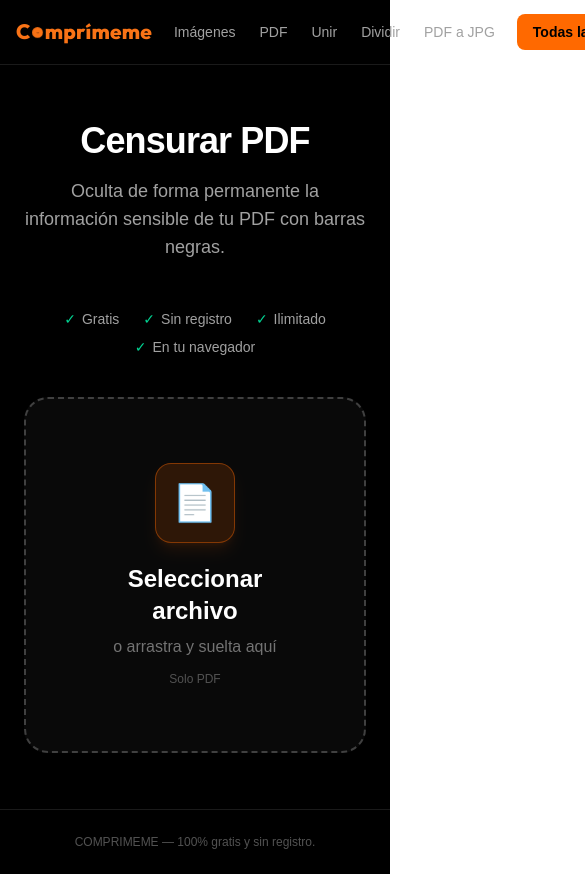
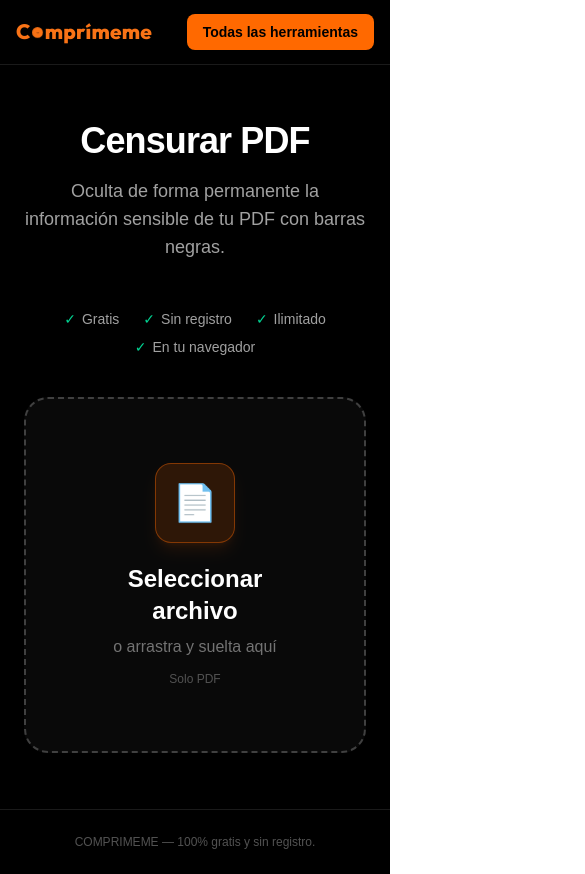
Before and after one commit to dereckbardi/compresor-universal, a Next.js app: page /censurar-pdf in a window 390 px wide. Shown: the top 874 px of the page, 585 px wide, since content can reach past the window. Built offline with nearby package versions, Linux system fonts and the light colour scheme.

Commit message:
fix: desbordamiento horizontal en movil (web partida) + nav deslizable en header

```diff
--- a/src/app/globals.css
+++ b/src/app/globals.css
@@ -1,4 +1,11 @@
 @import "tailwindcss";
+
+/* Evita desbordamiento horizontal en móvil (web "partida": mitad oscura, mitad blanca) */
+html,
+body {
+  overflow-x: hidden;
+  max-width: 100%;
+}
 
 :root {
   --background: #ffffff;
@@ -90,6 +97,16 @@ body {
   background: #0a0a0a;
 }
 
+/* Ocultar barra de scroll para contenedores scrollables (ej. nav del header en móvil) */
+.no-scrollbar {
+  scrollbar-width: none;
+  -ms-overflow-style: none;
+}
+
+.no-scrollbar::-webkit-scrollbar {
+  display: none;
+}
+
 /* Ocultar barra de scroll en visores de PDF y previews */
 iframe,
 .pdf-scroll,
--- a/src/app/tools/page.tsx
+++ b/src/app/tools/page.tsx
@@ -40,7 +40,7 @@ export default function ToolsPage() {
   const hasResults = filteredTools.length > 0;
 
   return (
-    <main className="min-h-screen bg-black text-white antialiased selection:bg-orange-500/30">
+    <main className="min-h-screen bg-black text-white antialiased selection:bg-orange-500/30 overflow-x-clip">
       {/* Header */}
       <header className="border-b border-white/10">
         <div className="max-w-6xl mx-auto px-6 h-16 flex items-center justify-between">
--- a/src/components/CompressorApp.tsx
+++ b/src/components/CompressorApp.tsx
@@ -449,7 +449,7 @@ function HomeContent({ initialMode }: { initialMode?: Mode }) {
               )}
               {/* Añadir rango */}
               <div className="bg-white/5 rounded-xl p-3 space-y-2">
-                <div className="flex items-center gap-2">
+                <div className="flex flex-wrap items-center gap-2">
                   <label className="text-xs text-neutral-500">De la página</label>
                   <input
                     type="number"
@@ -1014,7 +1014,7 @@ function HomeContent({ initialMode }: { initialMode?: Mode }) {
   };
 
   return (
-    <main className="min-h-screen bg-black text-white antialiased selection:bg-orange-500/30">
+    <main className="min-h-screen bg-black text-white antialiased selection:bg-orange-500/30 overflow-x-clip">
       <Suspense fallback={null}>
         <ToolParamSync onFound={setMode} />
       </Suspense>
@@ -1024,7 +1024,8 @@ function HomeContent({ initialMode }: { initialMode?: Mode }) {
           <div className="flex items-center gap-2 shrink-0">
             <Logo size={1.3} />
           </div>
-          <nav className="flex items-center gap-1 text-sm flex-1 justify-center">
+          <nav className="flex items-center text-sm flex-1 min-w-0 overflow-x-auto no-scrollbar">
+            <div className="flex items-center gap-1 mx-auto">
               {NAV.map((n) => (
                 <button
                   key={n.id}
@@ -1034,6 +1035,7 @@ function HomeContent({ initialMode }: { initialMode?: Mode }) {
                   {n.label}
                 </button>
               ))}
+            </div>
           </nav>
           <Link href="/tools" className="btn-shine shrink-0 px-4 py-2 rounded-lg bg-orange-500 hover:bg-orange-400 text-black font-semibold text-sm transition whitespace-nowrap">
             Todas las herramientas
@@ -1085,7 +1087,7 @@ function HomeContent({ initialMode }: { initialMode?: Mode }) {
                 initial={{ opacity: 0, scale: 0.9 }}
                 animate={{ opacity: 1, scale: 1 }}
                 transition={{ duration: 0.4, delay: 0.15 }}
-                className="flex justify-center gap-3 mt-6"
+                className="flex flex-wrap justify-center gap-3 mt-6"
               >
                 {(mode === "image"
                   ? [{ f: "JPG", c: "text-blue-400 border-blue-500/40" }, { f: "PNG", c: "text-emerald-400 border-emerald-500/40" }, { f: "WebP", c: "text-orange-400 border-orange-500/40" }, { f: "GIF", c: "text-purple-400 border-purple-500/40" }]
--- a/src/components/PdfRedactEditor.tsx
+++ b/src/components/PdfRedactEditor.tsx
@@ -151,7 +151,7 @@ export default function PdfRedactEditor({ file, onRects }: Props) {
 
 
   return (
-    <div className="w-full flex gap-4">
+    <div className="w-full flex flex-col lg:flex-row gap-4">
       {/* Barra lateral de miniaturas */}
       <div className="pdf-scroll w-20 shrink-0 max-h-[75vh] overflow-y-auto space-y-2 rounded-xl border border-white/10 bg-neutral-900/60 p-2">
         {pages.map((pg, i) => (
@@ -264,7 +264,7 @@ export default function PdfRedactEditor({ file, onRects }: Props) {
       </div>
 
       {/* Panel de censura */}
-      <div className="w-56 shrink-0 space-y-3">
+      <div className="w-full lg:w-56 lg:shrink-0 space-y-3">
         <div>
           <label className="text-sm text-neutral-400 block mb-2">Buscar texto</label>
           <input
--- a/src/components/ResultScreen.tsx
+++ b/src/components/ResultScreen.tsx
@@ -138,10 +138,10 @@ export default function ResultScreen({ mode, results, onDownloadAll, onDownloadO
       )}
 
       {/* Fila de acciones */}
-      <div className="flex items-center justify-center gap-3 mb-8">
+      <div className="flex flex-wrap items-center justify-center gap-3 mb-8">
         <button onClick={onBack} className="w-12 h-12 rounded-full bg-neutral-800 border border-neutral-700 text-white text-lg hover:border-orange-500 flex items-center justify-center transition" title="Volver">←</button>
         <button onClick={onDelete} className="w-12 h-12 rounded-full bg-neutral-800 border border-neutral-700 text-neutral-300 hover:text-red-400 hover:border-red-500 flex items-center justify-center transition" title="Eliminar">🗑️</button>
-        <button onClick={onDownloadAll} className="px-10 py-4 rounded-xl bg-orange-500 hover:bg-orange-400 text-black text-xl font-bold transition hover:shadow-lg hover:shadow-orange-500/25">
+        <button onClick={onDownloadAll} className="px-6 sm:px-10 py-4 rounded-xl bg-orange-500 hover:bg-orange-400 text-black text-base sm:text-xl font-bold transition hover:shadow-lg hover:shadow-orange-500/25 text-center">
           {a.btn}
         </button>
         <button
```
Lines whose indentation alone changed are shown as unchanged.
